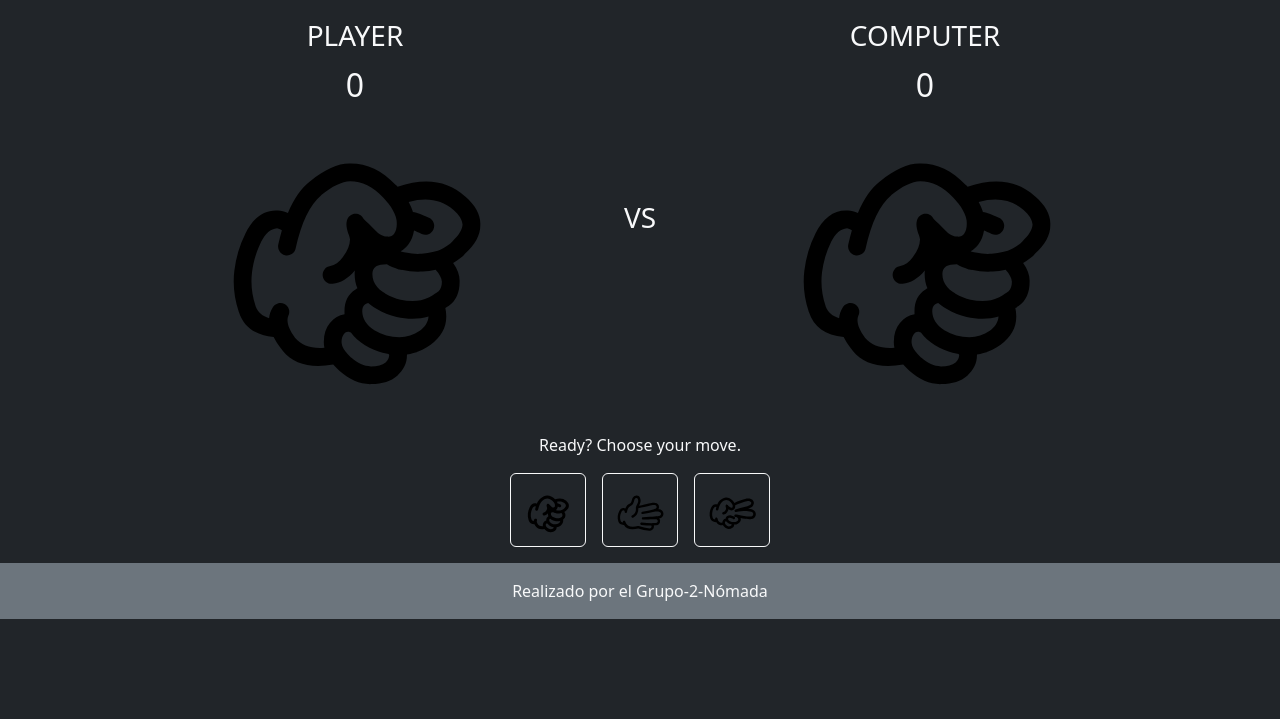
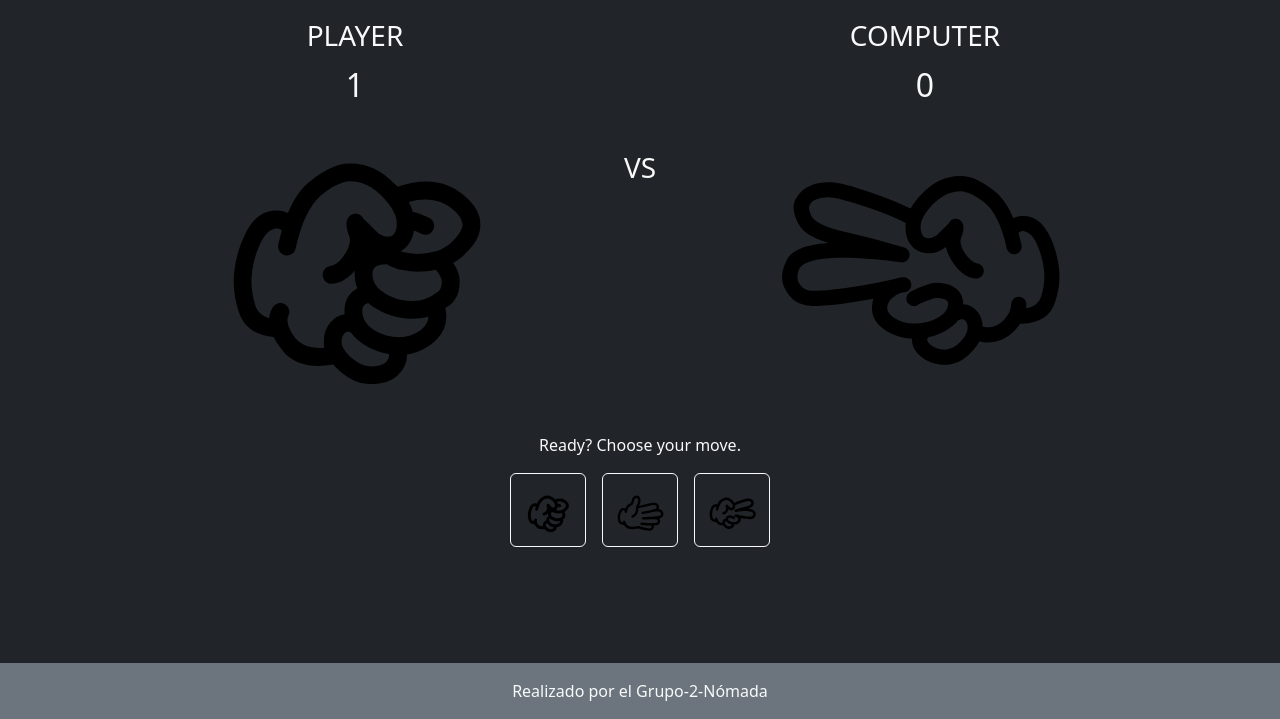
Before and after one commit to DennisMiranda/rock-paper-scissors-game, a website: page index.html in a window 1280 px wide. Both pictures are taken after a click on the button 548 px from the left and 666 px from the top of the page. Shown: the part 157-876 px from the top of the page. Before the commit the page ends 800 px from the top, so only its background shows below. Drawn offline with nearby package versions, Linux system fonts and the light colour scheme.

Commit message:
genera logica del juego

```diff
--- a/css/style.css
+++ b/css/style.css
@@ -8,3 +8,28 @@ body {
   flex-direction: column;
   justify-content: space-between;
 }
+
+.d-flex{
+  margin-bottom: 100px;
+}
+
+#computer-image{
+  transform: scaleX(-1);
+}
+
+/* Agregar en tu archivo style.css */
+@keyframes winner {
+  0% {
+      transform: scale(1);
+  }
+  50% {
+      transform: scale(1.2);
+  }
+  100% {
+      transform: scale(1);
+  }
+}
+
+.winner-animation {
+  animation: winner 0.5s ease;
+}
--- a/index.html
+++ b/index.html
@@ -31,7 +31,7 @@
             <div class="col-md-4 text-center">
                 <h3>COMPUTER</h3>
                 <p id="computer-score" class="fs-2">0</p>
-                <img src="assets/rock.svg" alt="Player choice" id="player-image" class="img-fluid">
+                <img src="assets/rock.svg" alt="Player choice" id="computer-image" class="img-fluid">
             </div>
         </section>
 
--- a/js/index.js
+++ b/js/index.js
@@ -0,0 +1,40 @@
+const choices = ['rock', 'paper', 'scissors'];
+const playerScoreElement = document.getElementById('player-score');
+const computerScoreElement = document.getElementById('computer-score');
+const playerImage = document.getElementById('player-image');
+const computerImage = document.getElementById('computer-image');
+let playerScore = 0;
+let computerScore = 0;
+
+document.getElementById('rock').addEventListener('click', () => playGame('rock'));
+document.getElementById('paper').addEventListener('click', () => playGame('paper'));
+document.getElementById('scissors').addEventListener('click', () => playGame('scissors'));
+
+function playGame(playerChoice) {
+    const computerChoice = choices[Math.floor(Math.random() * choices.length)];
+    updateImages(playerChoice, computerChoice);
+    determineWinner(playerChoice, computerChoice);
+}
+
+function updateImages(playerChoice, computerChoice) {
+    playerImage.src = `assets/${playerChoice}.svg`;
+    computerImage.src = `assets/${computerChoice}.svg`;
+}
+
+function determineWinner(playerChoice, computerChoice) {
+    if (playerChoice === computerChoice) {
+        return; // Empate, no se actualiza el puntaje
+    }
+
+    if (
+        (playerChoice === 'rock' && computerChoice === 'scissors') ||
+        (playerChoice === 'paper' && computerChoice === 'rock') ||
+        (playerChoice === 'scissors' && computerChoice === 'paper')
+    ) {
+        playerScore++;
+        playerScoreElement.textContent = playerScore;
+    } else {
+        computerScore++;
+        computerScoreElement.textContent = computerScore;
+    }
+}
--- a/package.json
+++ b/package.json
@@ -17,7 +17,6 @@
   "homepage": "https://github.com/DennisMiranda/rock-paper-scissors-game#readme",
   "description": "",
   "dependencies": {
-    "-": "^0.0.1",
     "bootstrap": "^5.3.3"
   }
 }
```
Also changed, not shown: 7 other files.
